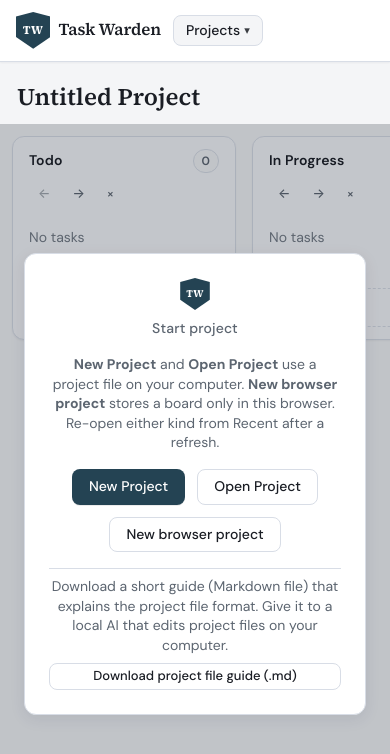
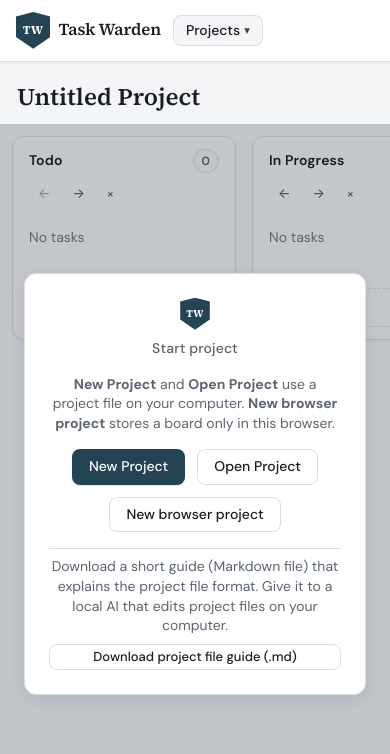
Before and after one commit to mwilcome/task-warden, an Angular app in the folder frontend/: page / in a window 390 px wide. Shown: the top 754 px of the page. Built offline with nearby package versions, Linux system fonts and the light colour scheme.

Commit message:
update to mobile app language

```diff
--- a/frontend/src/app/home/home.component.html
+++ b/frontend/src/app/home/home.component.html
@@ -128,6 +128,7 @@
             >
               New browser project
             </button>
+            @if (session.fileSystemSupported) {
               <button
                 type="button"
                 class="projects-menu__item"
@@ -136,6 +137,7 @@
               >
                 Download project file guide (.md)
               </button>
+            }
 
             <div class="projects-menu__sep" role="separator"></div>
             <p class="projects-menu__heading flush">Recent</p>
@@ -243,8 +245,7 @@
           @if (!session.fileSystemSupported) {
             <div class="alert alert-info" role="status">
               This browser cannot open or save project files on disk. Use
-              <strong>New browser project</strong> (works on Safari and iPhone). Data stays in this
-              browser; re-open from Recent after a refresh.
+              <strong>New browser project</strong> (works on Safari and iPhone).
             </div>
           }
 
@@ -257,16 +258,13 @@
             </div>
           }
 
+          @if (session.fileSystemSupported) {
             <p class="open-prompt__browser-help muted flush">
-            @if (session.fileSystemSupported) {
               <strong>New Project</strong> and <strong>Open Project</strong> use a project file on
               your computer. <strong>New browser project</strong> stores a board only in this
-              browser. Re-open either kind from Recent after a refresh.
-            } @else {
-              <strong>New browser project</strong> stores a board only in this browser. Re-open it
-              from Recent after a refresh.
+              browser.
+            </p>
           }
-          </p>
           <div class="open-prompt__actions">
             @if (session.fileSystemSupported) {
               <button
@@ -298,6 +296,7 @@
             </button>
           </div>
 
+          @if (session.fileSystemSupported) {
             <div class="open-prompt__guide">
               <p class="open-prompt__guide-help muted flush">
                 Download a short guide (Markdown file) that explains the project file format. Give
@@ -311,6 +310,7 @@
                 Download project file guide (.md)
               </button>
             </div>
+          }
 
           @if (session.recentProjects().length > 0) {
             <div class="open-prompt__recent">
```
Lines whose indentation alone changed are shown as unchanged.
